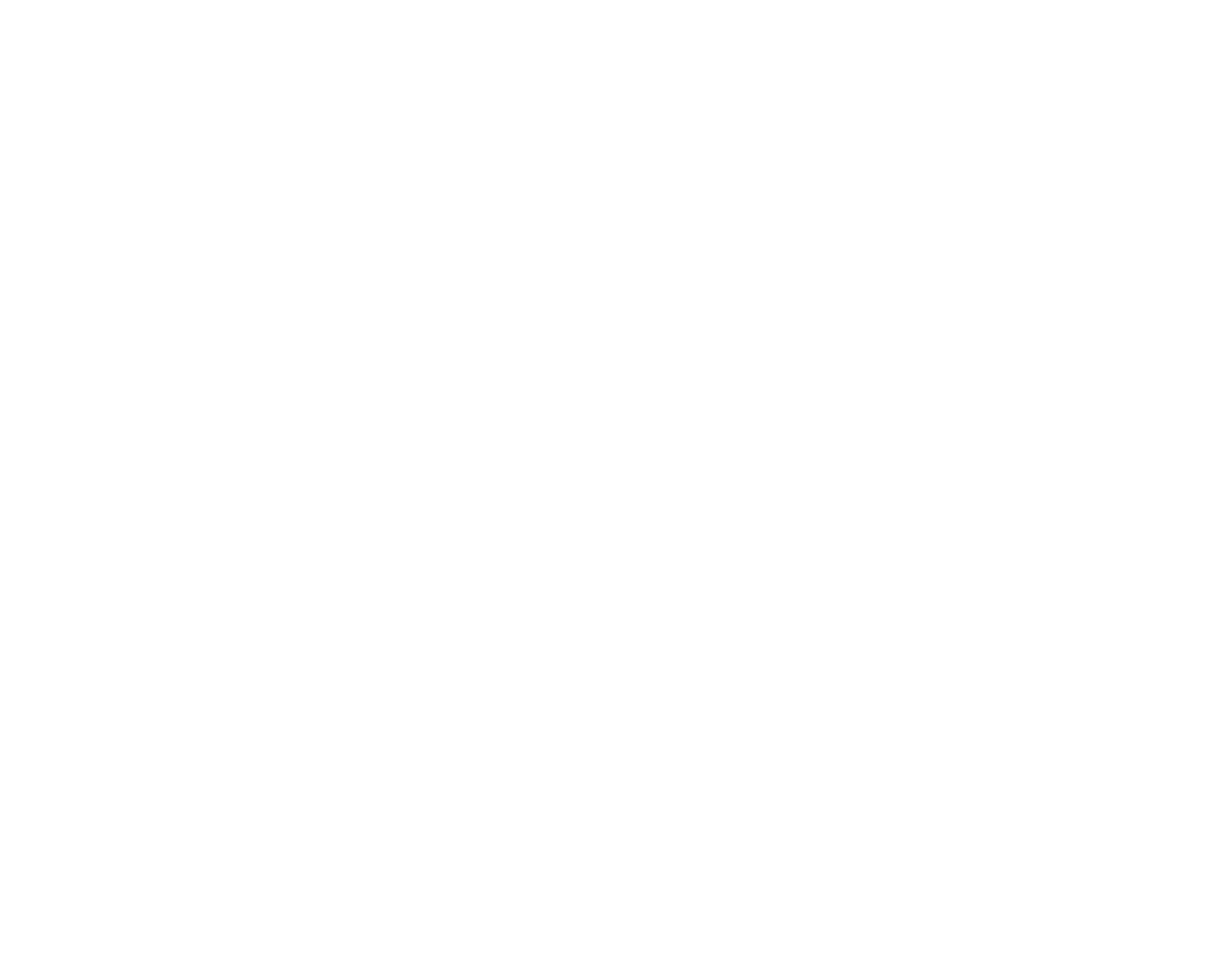
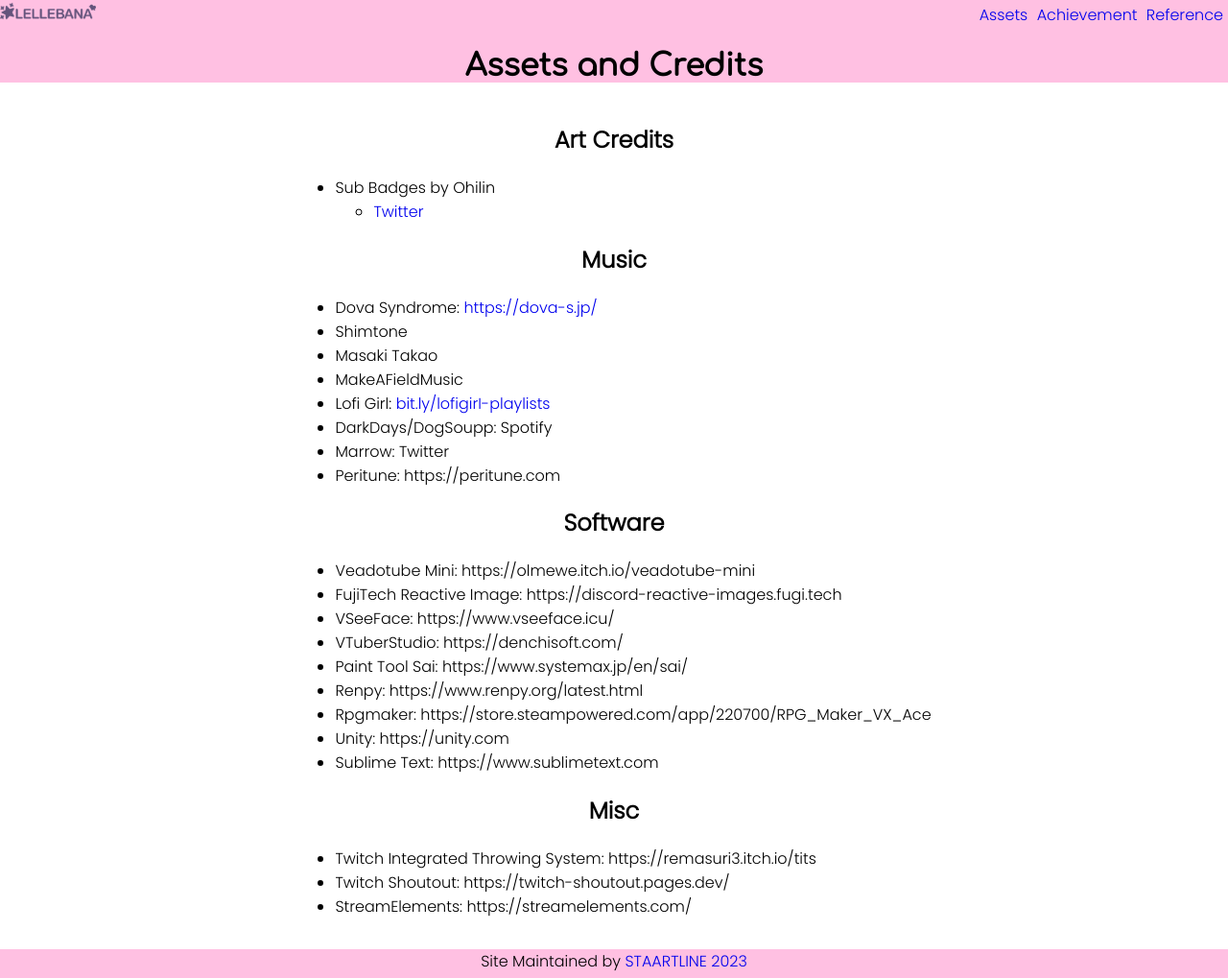
Before and after one commit to Staartline/lellebanas, a plain HTML site: page assets.html in a window 1280 px wide. Shown: the whole page at 96% size. Before the commit the page ends 800 px from the top, so only its background shows below. Drawn offline with Linux system fonts and the light colour scheme.

Commit message:
Formatted assets and achiev pages
Formatted pages with information and css
Removed vip page and backlog page

```diff
--- a/assets.html
+++ b/assets.html
@@ -0,0 +1,100 @@
+<!DOCTYPE html>
+<html>
+<head>
+	<meta charset="utf-8">
+	<meta name="viewport" content="width=device-width, initial-scale=1">
+	<title>Welcome to the Neighborhood - Lellebanas</title>
+
+	<link rel="preconnect" href="https://fonts.googleapis.com">
+	<link rel="preconnect" href="https://fonts.gstatic.com" crossorigin>
+	<link href="https://fonts.googleapis.com/css2?family=Comfortaa&family=Poppins:wght@300&display=swap" rel="stylesheet">
+
+	<link rel="stylesheet" type="text/css" href="css/styles.css">
+
+	<style>
+		ul{
+			text-align: left;
+		}
+	</style>
+
+</head>
+
+
+<body>
+
+	<!--HEADER-->
+	<div class="header">
+		<div class="logo">
+			<a href="index.html"><img src="assets/logo.png" alt="Lellebana" width="100px"></a>
+		</div>
+		<div class="links">
+			<a href="assets.html">Assets</a>
+			<a href="achiv.html">Achievement</a>
+			<a href="refs.html">Reference</a>
+		</div>
+	</div>
+	<!--END OF HEADER-->
+
+	<!--Main Content-->
+
+	<div class="maincontent">
+		<div class="intro">
+			<h1>Assets and Credits</h1>
+
+
+		</div>
+
+		<div class="aboutcontainer">
+			<div class="abouttxt">
+
+				<div>
+					<h2>Art Credits</h2>
+					<ul>
+						<li>Sub Badges by Ohilin</li>
+						<ul>
+							<li><a href="https://twitter.com/ohilin" target="_blank">Twitter</a></li>
+						</ul>
+					</ul>
+
+					<h2>Music</h2>
+				<ul>
+					<li>Dova Syndrome: <a href="https://dova-s.jp/" target="_blank">https://dova-s.jp/</a></li>
+					<li>Shimtone</li>
+					<li>Masaki Takao</li>
+					<li>MakeAFieldMusic</li>
+					<li>Lofi Girl: <a href="bit.ly/lofigirI-playlists" target="_blank">bit.ly/lofigirI-playlists</a></li>
+					<li>DarkDays/DogSoupp: Spotify</li>
+					<li>Marrow: Twitter  </li>
+					<li>Peritune: https://peritune.com </li>
+				</ul>
+
+				<h2>Software</h2>
+
+				<ul>
+					<li>Veadotube Mini: https://olmewe.itch.io/veadotube-mini </li>
+					<li>FujiTech Reactive Image: https://discord-reactive-images.fugi.tech</li>
+					<li>VSeeFace: https://www.vseeface.icu/ </li>
+					<li>VTuberStudio: https://denchisoft.com/ </li>
+					<li>Paint Tool Sai: https://www.systemax.jp/en/sai/ </li>
+					<li>Renpy: https://www.renpy.org/latest.html </li>
+					<li>Rpgmaker: https://store.steampowered.com/app/220700/RPG_Maker_VX_Ace </li>
+					<li>Unity: https://unity.com</li>
+					<li>Sublime Text: https://www.sublimetext.com</li>
+				</ul>
+
+				<h2>Misc</h2>
+				<ul>
+					<li>Twitch Integrated Throwing System: https://remasuri3.itch.io/tits</li>
+					<li>Twitch Shoutout: https://twitch-shoutout.pages.dev/</li>
+					<li>StreamElements: https://streamelements.com/ </li>
+				</ul>
+			</div>
+		</div>
+
+	</div>
+
+	<div class="footer">
+		<p>Site Maintained by <a href="https://github.com/Staartline" target="_blank">STAARTLINE 2023</a></p>
+	</div>
+</body>
+</html>
```
Also changed, not shown: achiv.html (+9 -12 lines), index.html (+4 -5 lines), refs.html (+9 -6 lines).
